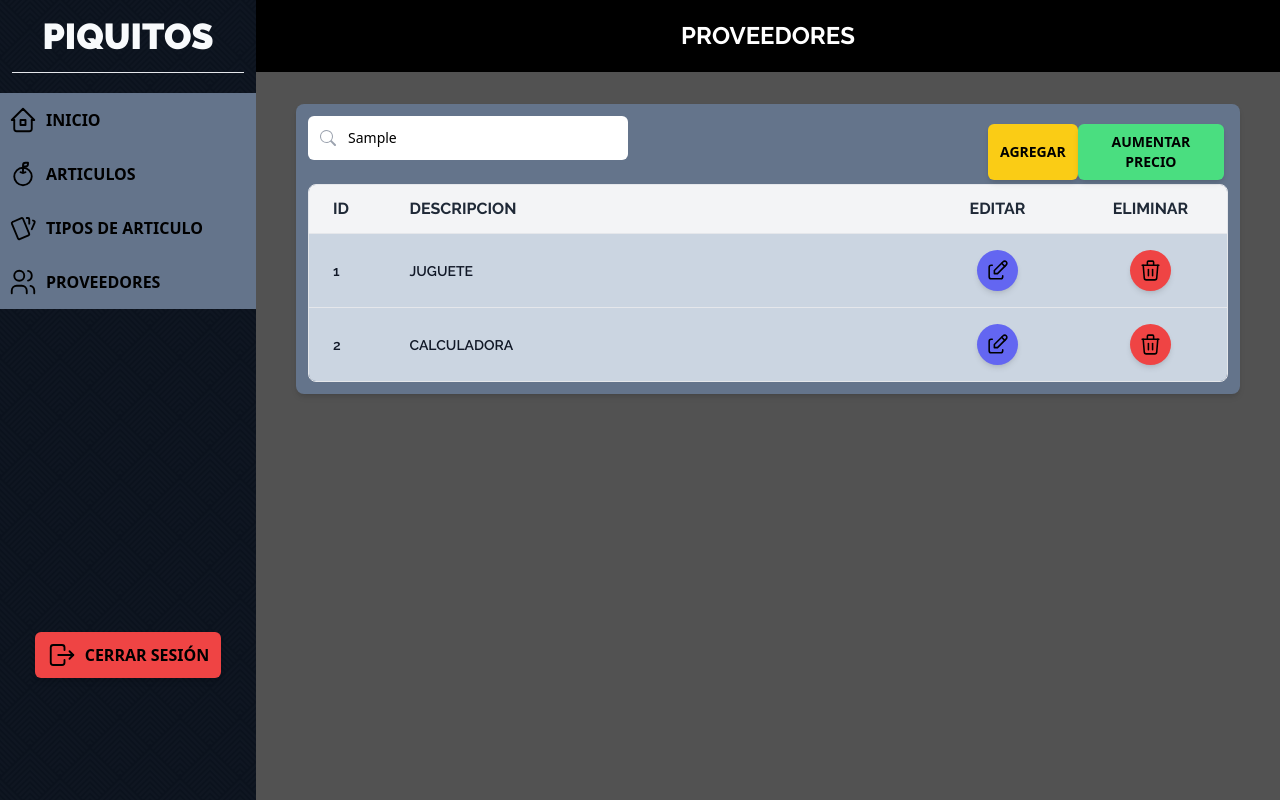
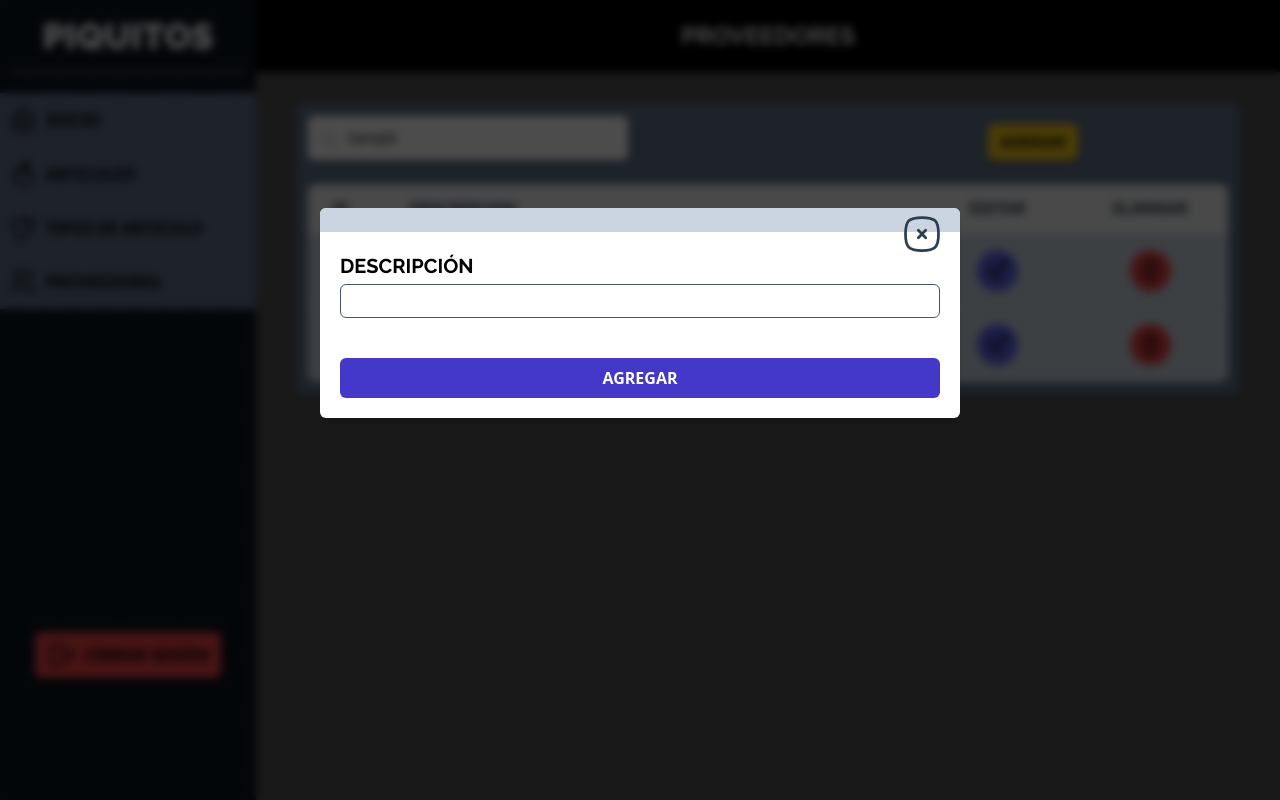
Before and after one commit to julibosch/libreria-front, a React (Vite) app: page /inicio/proveedores in a window 1280 px wide. Both pictures are taken after typing "Sample" into the empty fields and a click on the button "AGREGAR". Built offline with nearby package versions, Linux system fonts and the light colour scheme.

Commit message:
Alta tipo de articulo, modal para el alta

```diff
--- a/src/components/Alta.jsx
+++ /dev/null
@@ -1,37 +0,0 @@
-const Alta = () => {
-  return (
-    <div className="w-1/2 bg-white rounded-md shadow-md h-1/2 mx-auto my-auto overflow-hidden">
-      <h2 className="bg-slate-300 text-3xl font-bold uppercase text-center py-3">
-        Alta
-      </h2>
-
-      <form
-        action=""
-        className="mt-10 px-3"
-      >
-        <div className="flex flex-col">
-          <label
-            htmlFor="descripcion"
-            className="text-xl font-bold uppercase mb-1"
-          >
-            Descripción
-          </label>
-          <input
-            id="descripcion"
-            type="text"
-            className="border border-slate-600 rounded-md py-1 px-2 mb-10"
-            placeholder="Ingrese el Proveedor"
-          />
-        </div>
-
-        <input
-          type="submit"
-          value="Añadir Proveedor"
-          className="w-full bg-indigo-700 py-2 rounded-md uppercase font-bold cursor-pointer hover:bg-indigo-900 text-white transition-colors"
-        />
-      </form>
-    </div>
-  )
-}
-
-export default Alta
--- /dev/null
+++ b/src/components/AltaProvTipo.jsx
@@ -0,0 +1,90 @@
+import axios from 'axios';
+import { useState } from 'react';
+
+const AltaProvTipo = ({ title, placeholder, setActivado }) => {
+  const [descripcion, setDescripcion] = useState('');
+
+  const handleSubmit = async (e) => {
+    e.preventDefault();
+
+    if(descripcion === '') {
+      return console.log("No hay nada");
+    }
+
+    const url = "http://localhost:4000/admin/tipos-de-articulo";
+
+    try {
+      const respuesta = await axios.post(url, {descripcion});
+      console.log(respuesta.data);
+      setActivado(false);
+    } catch (error) {
+      console.log(error);
+    }
+  }
+
+  return (
+    <div className="w-full h-screen absolute top-0 left-0 bg-black bg-opacity-70 backdrop-blur-sm">
+      <form
+        action=""
+        className="bg-white rounded-md shadow-md w-1/2 mx-auto my-52 pb-5 overflow-hidden"
+        onSubmit={handleSubmit}
+      >
+        <div className="flex relative">
+          <h2 className="w-full bg-slate-300 text-2xl font-bold uppercase text-center py-3 mb-5">
+            {title}
+          </h2>
+
+          <button
+            className="absolute right-4 top-1 hover:scale-110 transition-all"
+            type="button"
+            onClick={() => {setActivado(false)}}
+          >
+            <svg
+              xmlns="http://www.w3.org/2000/svg"
+              className="icon icon-tabler icon-tabler-square-rounded-x"
+              width="44"
+              height="44"
+              viewBox="0 0 24 24"
+              strokeWidth="1.5"
+              stroke="#2c3e50"
+              fill="none"
+              strokeLinecap="round"
+              strokeLinejoin="round"
+            >
+              <path stroke="none" d="M0 0h24v24H0z" fill="none" />
+              <path d="M10 10l4 4m0 -4l-4 4" />
+              <path d="M12 3c7.2 0 9 1.8 9 9s-1.8 9 -9 9s-9 -1.8 -9 -9s1.8 -9 9 -9z" />
+            </svg>
+          </button>
+        </div>
+
+        <div className="flex flex-col px-5">
+          <label
+            htmlFor="descripcion"
+            className="text-xl font-bold uppercase mb-1"
+          >
+            Descripción
+          </label>
+          <input
+            id="descripcion"
+            type="text"
+            className="border border-slate-600 rounded-md py-1 px-3 mb-10"
+            value={descripcion}
+            onChange={e => setDescripcion(e.target.value)}
+            placeholder={placeholder}
+          />
+        </div>
+
+        <div className="w-full px-5">
+          <input
+            type="submit"
+            value="Agregar"
+            className="w-full bg-indigo-700 py-2 rounded-md uppercase font-bold cursor-pointer hover:bg-indigo-900 text-white transition-colors"
+          />
+        </div>
+      </form>
+    </div>
+  );
+};
+
+export default AltaProvTipo;
--- a/src/components/TableProvTipo.jsx
+++ b/src/components/TableProvTipo.jsx
@@ -1,4 +1,13 @@
-export default function Table() {
+import { useState } from "react";
+import AltaProvTipo from "./AltaProvTipo";
+
+const TableProvTipo = ({title, placeholder}) => {
+  const [activado, setActivado] = useState(false)
+
+  const handleAgregar = () => {
+    setActivado(true);
+  }
+
   return (
     <div className="container mx-auto bg-slate-500 rounded-lg shadow-md">
       <div className="flex flex-col">
@@ -29,8 +38,12 @@ export default function Table() {
               </div>
             </div>
             <div className="absolute w-1/4 justify-between flex right-4 top-5">
-              <button className="px-3 py-2 bg-yellow-400 hover:bg-yellow-200 transition-colors shadow-md uppercase font-semibold text-sm rounded-md">Agregar</button>
-              <button className="px-3 py-2 bg-green-400 hover:bg-green-200 transition-colors shadow-md uppercase font-semibold text-sm rounded-md">Aumentar Precio</button>
+              <button
+               className="px-3 py-2 bg-yellow-400 hover:bg-yellow-200 transition-colors shadow-md uppercase font-semibold text-sm rounded-md"
+               onClick={handleAgregar}
+               >
+                Agregar
+              </button>
             </div>
           </div>
 
@@ -75,7 +88,18 @@ export default function Table() {
                     </td>
                     <td className="px-6 py-4 text-sm font-medium text-center whitespace-nowrap">
                       <button className="py-2 px-2 shadow-md bg-indigo-500 hover:bg-indigo-600 transition-colors rounded-full">
-                        <svg xmlns="http://www.w3.org/2000/svg" className="icon icon-tabler icon-tabler-edit" width="25" height="25" viewBox="0 0 24 24" strokeWidth="1.5" stroke="#000000" fill="none" strokeLinecap="round" strokeLinejoin="round">
+                        <svg
+                          xmlns="http://www.w3.org/2000/svg"
+                          className="icon icon-tabler icon-tabler-edit"
+                          width="25"
+                          height="25"
+                          viewBox="0 0 24 24"
+                          strokeWidth="1.5"
+                          stroke="#000000"
+                          fill="none"
+                          strokeLinecap="round"
+                          strokeLinejoin="round"
+                        >
                           <path stroke="none" d="M0 0h24v24H0z" fill="none" />
                           <path d="M7 7h-1a2 2 0 0 0 -2 2v9a2 2 0 0 0 2 2h9a2 2 0 0 0 2 -2v-1" />
                           <path d="M20.385 6.585a2.1 2.1 0 0 0 -2.97 -2.97l-8.415 8.385v3h3l8.385 -8.415z" />
@@ -85,7 +109,18 @@ export default function Table() {
                     </td>
                     <td className="px-6 py-4 text-sm font-medium text-center whitespace-nowrap">
                       <button className="py-2 px-2 shadow-md bg-red-500 hover:bg-red-600 transition-colors rounded-full">
-                        <svg xmlns="http://www.w3.org/2000/svg" className="icon icon-tabler icon-tabler-trash" width="25" height="25" viewBox="0 0 24 24" strokeWidth="1.5" stroke="#000000" fill="none" strokeLinecap="round" strokeLinejoin="round">
+                        <svg
+                          xmlns="http://www.w3.org/2000/svg"
+                          className="icon icon-tabler icon-tabler-trash"
+                          width="25"
+                          height="25"
+                          viewBox="0 0 24 24"
+                          strokeWidth="1.5"
+                          stroke="#000000"
+                          fill="none"
+                          strokeLinecap="round"
+                          strokeLinejoin="round"
+                        >
                           <path stroke="none" d="M0 0h24v24H0z" fill="none" />
                           <path d="M4 7l16 0" />
                           <path d="M10 11l0 6" />
@@ -106,7 +141,18 @@ export default function Table() {
                     </td>
                     <td className="px-6 py-4 text-sm font-medium text-center whitespace-nowrap">
                       <button className="py-2 px-2 shadow-md bg-indigo-500 hover:bg-indigo-600 transition-colors rounded-full">
-                        <svg xmlns="http://www.w3.org/2000/svg" className="icon icon-tabler icon-tabler-edit" width="25" height="25" viewBox="0 0 24 24" strokeWidth="1.5" stroke="#000000" fill="none" strokeLinecap="round" strokeLinejoin="round">
+                        <svg
+                          xmlns="http://www.w3.org/2000/svg"
+                          className="icon icon-tabler icon-tabler-edit"
+                          width="25"
+                          height="25"
+                          viewBox="0 0 24 24"
+                          strokeWidth="1.5"
+                          stroke="#000000"
+                          fill="none"
+                          strokeLinecap="round"
+                          strokeLinejoin="round"
+                        >
                           <path stroke="none" d="M0 0h24v24H0z" fill="none" />
                           <path d="M7 7h-1a2 2 0 0 0 -2 2v9a2 2 0 0 0 2 2h9a2 2 0 0 0 2 -2v-1" />
                           <path d="M20.385 6.585a2.1 2.1 0 0 0 -2.97 -2.97l-8.415 8.385v3h3l8.385 -8.415z" />
@@ -116,7 +162,18 @@ export default function Table() {
                     </td>
                     <td className="px-6 py-4 text-sm font-medium text-center whitespace-nowrap">
                       <button className="py-2 px-2 shadow-md bg-red-500 hover:bg-red-600 transition-colors rounded-full">
-                        <svg xmlns="http://www.w3.org/2000/svg" className="icon icon-tabler icon-tabler-trash" width="25" height="25" viewBox="0 0 24 24" strokeWidth="1.5" stroke="#000000" fill="none" strokeLinecap="round" strokeLinejoin="round">
+                        <svg
+                          xmlns="http://www.w3.org/2000/svg"
+                          className="icon icon-tabler icon-tabler-trash"
+                          width="25"
+                          height="25"
+                          viewBox="0 0 24 24"
+                          strokeWidth="1.5"
+                          stroke="#000000"
+                          fill="none"
+                          strokeLinecap="round"
+                          strokeLinejoin="round"
+                        >
                           <path stroke="none" d="M0 0h24v24H0z" fill="none" />
                           <path d="M4 7l16 0" />
                           <path d="M10 11l0 6" />
@@ -133,6 +190,17 @@ export default function Table() {
           </div>
         </div>
       </div>
+
+      {activado && (
+        <AltaProvTipo
+          title={title}
+          placeholder={placeholder}
+          setActivado={setActivado}
+        />
+      )}
+
     </div>
   );
 }
+
+export default TableProvTipo;
--- a/src/pages/TipoArticulo.jsx
+++ b/src/pages/TipoArticulo.jsx
@@ -6,7 +6,10 @@ const TipoArticulo = () => {
       <h2 className="bg-black w-full text-white py-5 text-2xl font-bold uppercase text-center mb-8">Tipos de articulo</h2>
 
       <div className="px-10">
-        <TableProvTipo />
+        <TableProvTipo
+          title={"Alta de Tipo de Articulo"}
+          placeholder={"Ingrese el Tipo de Articulo"}
+        />
       </div>
 
     </section>
```
